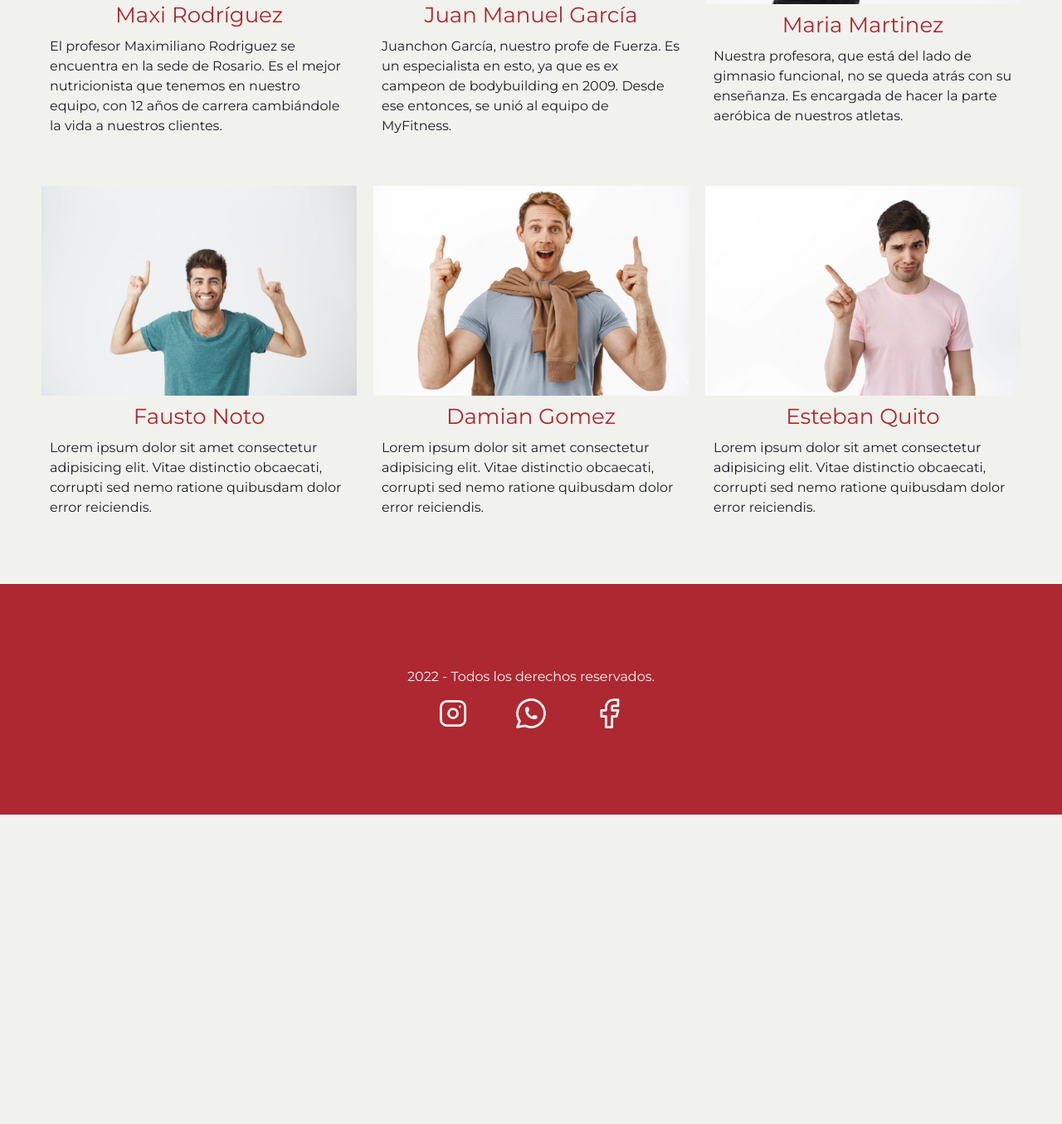
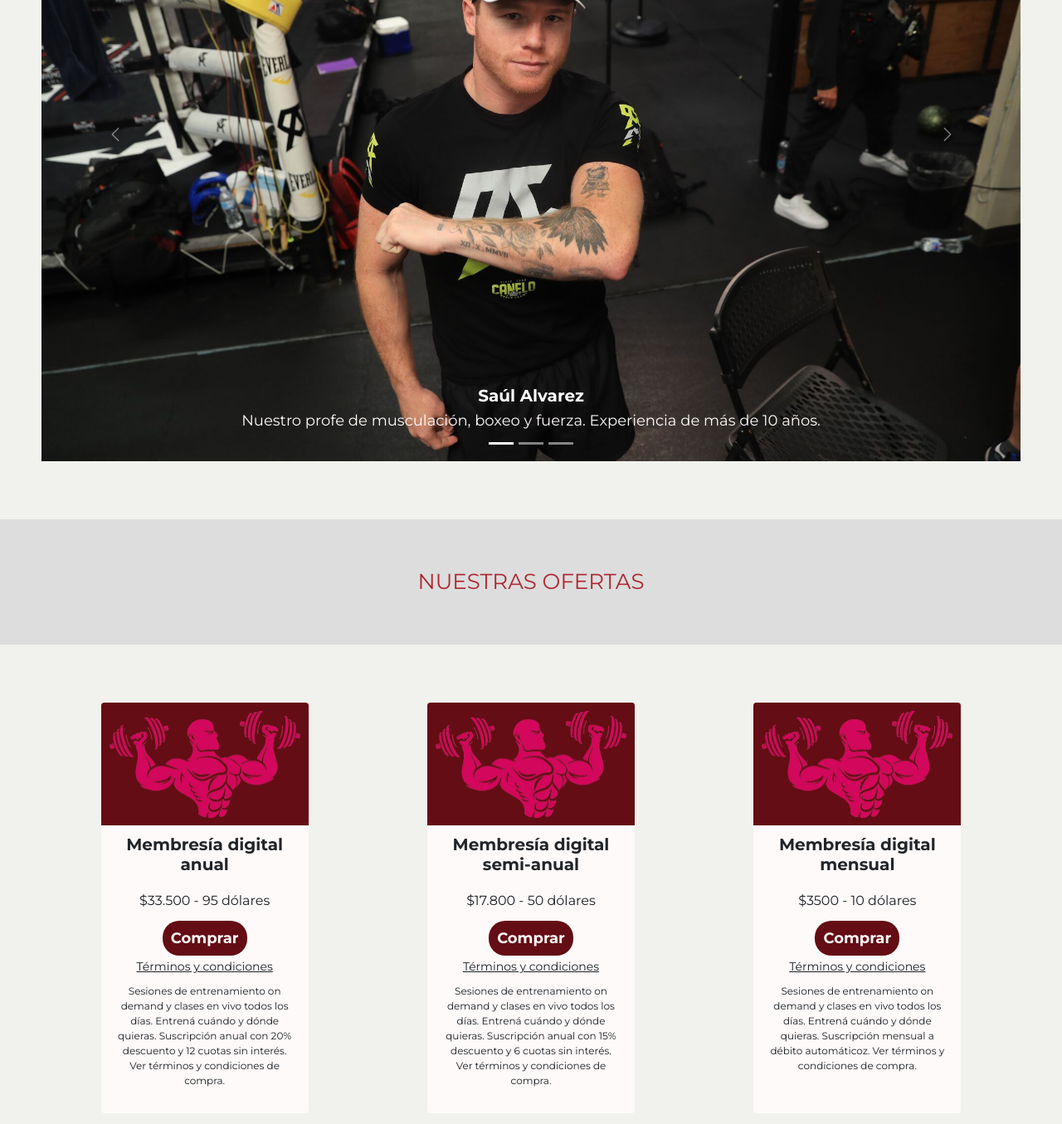
Before and after one commit to adrimachado0/Entregas-CoderHouse, a plain HTML site: page index.html in a window 1280 px wide. Shown: the part 1222-2577 px from the top of the page at 83% size. Before the commit the page ends 2204 px from the top, so only its background shows below. Drawn offline with nearby package versions, Linux system fonts and the light colour scheme.

Commit message:
Ultimo commit del index, agregue navbar, carrusel y cards.

```diff
--- a/index.html
+++ b/index.html
@@ -84,63 +84,84 @@
             <h3 class="contenedor__titulo">
                 Nuestro equipo
             </h3>
-            <div class="grid">
-                <div class="profesor">
-                    <img src="imagenes/profe1.webp" alt="">
-                    <div class="profesor-desc">
-                        <h3>
-                            Maxi Rodríguez
-                        </h3>
-                        <p>El profesor Maximiliano Rodriguez se encuentra en la sede de Rosario. Es el mejor nutricionista que tenemos en nuestro equipo, con 12 años de carrera cambiándole la vida a nuestros clientes.</p>
+                <div id="carouselExampleCaptions" class="carousel slide">
+                    <div class="carousel-indicators">
+                        <button type="button" data-bs-target="#carouselExampleCaptions" data-bs-slide-to="0" class="active" aria-current="true" aria-label="Slide 1"></button>
+                        <button type="button" data-bs-target="#carouselExampleCaptions" data-bs-slide-to="1" aria-label="Slide 2"></button>
+                        <button type="button" data-bs-target="#carouselExampleCaptions" data-bs-slide-to="2" aria-label="Slide 3"></button>
                     </div>
+                    <div class="carousel-inner">
+                        <div class="carousel-item active">
+                            <img src="imagenes/caneloAlvarez.jfif" class="d-block w-100" alt="...">
+                            <div class="carousel-caption d-none d-md-block">
+                                <h5 class="carousel-titulo">Saúl Alvarez</h5>
+                                <p class="carousel-parrafo">Nuestro profe de musculación, boxeo y fuerza. Experiencia de más de 10 años.</p>
+                            </div>
+                        </div>
+                        <div class="carousel-item">
+                            <img src="imagenes/profeDeportes.webp" class="d-block w-100" alt="...">
+                            <div class="carousel-caption d-none d-md-block">
+                                <h5 class="carousel-titulo">Mariela Gimenez</h5>
+                                <p class="carousel-parrafo">Profesora de baile, y gimnasio funcional. Con una corta carrera de 3 años.</p>
+                            </div>
+                        </div>
+                        <div class="carousel-item">
+                            <img src="imagenes/profe2.webp" class="d-block w-100" alt="...">
+                            <div class="carousel-caption d-none d-md-block">
+                                <h5 class="carousel-titulo negro">Julián Larrosa</h5>
+                                <p class="carousel-parrafo negro">El único nutricionista que tenemos. Con una experiencia de 13 años desde que se recibió.</p>
+                            </div>
+                        </div>
+                    </div>
+                    <button class="carousel-control-prev" type="button" data-bs-target="#carouselExampleCaptions" data-bs-slide="prev">
+                        <span class="carousel-control-prev-icon" aria-hidden="true"></span>
+                        <span class="visually-hidden">Previous</span>
+                    </button>
+                    <button class="carousel-control-next" type="button" data-bs-target="#carouselExampleCaptions" data-bs-slide="next">
+                        <span class="carousel-control-next-icon" aria-hidden="true"></span>
+                        <span class="visually-hidden">Next</span>
+                    </button>
                 </div>
-                <div class="profesor">
-                    <img src="imagenes/profe2.webp" alt="">
-                    <div class="profesor-desc">
-                        <h3>
-                            Juan Manuel García
-                        </h3>
-                        <p>Juanchon García, nuestro profe de Fuerza. Es un especialista en esto, ya que es ex campeon de bodybuilding en 2009. Desde ese entonces, se unió al equipo de MyFitness.</p>
-                    </div>
+        </main>
+
+        <div class="divisor centrar">
+            <h3 class="contenedor__titulo">
+                Nuestras ofertas
+            </h3>
+        </div>
+
+        <section class="membresias contenedor">
+            <div class="card" style="width: 18rem;">
+                <img src="imagenes/loguito-removebg.png" class="card-img-top" alt="...">
+                <div class="card-body">
+                  <h5 class="card-title">Membresía digital anual</h5>
+                  <p class="card-text">$33.500 - 95 dólares</p>
+                  <a href="pages/contacto.html" class="boton-card boton ">Comprar</a>
+                  <p class="terminos-condiciones">Términos y condiciones</p>
+                  <p class="terminos-condiciones-descripcion">Sesiones de entrenamiento on demand y clases en vivo todos los días. Entrená cuándo y dónde quieras. Suscripción anual con 20% descuento y 12 cuotas sin interés. Ver términos y condiciones de compra.</p>
                 </div>
-                <div class="profesor">
-                    <img src="imagenes/profesora.webp" alt="">
-                    <div class="profesor-desc">
-                        <h3>
-                            Maria Martinez
-                        </h3>
-                        <p>Nuestra profesora, que está del lado de gimnasio funcional, no se queda atrás con su enseñanza. Es encargada de hacer la parte aeróbica de nuestros atletas.</p>
-                    </div>
+              </div>
+              <div class="card" style="width: 18rem;">
+                <img src="imagenes/loguito-removebg.png" class="card-img-top" alt="...">
+                <div class="card-body">
+                  <h5 class="card-title">Membresía digital semi-anual</h5>
+                  <p class="card-text">$17.800 - 50 dólares</p>
+                  <a href="pages/contacto.html" class="boton-card boton ">Comprar</a>
+                  <p class="terminos-condiciones">Términos y condiciones</p>
+                  <p class="terminos-condiciones-descripcion">Sesiones de entrenamiento on demand y clases en vivo todos los días. Entrená cuándo y dónde quieras. Suscripción anual con 15% descuento y 6 cuotas sin interés. Ver términos y condiciones de compra.</p>
                 </div>
-                <div class="profesor">
-                    <img src="imagenes/profeboxeo.webp" alt="">
-                    <div class="profesor-desc">
-                        <h3>
-                            Fausto Noto
-                        </h3>
-                        <p>Lorem ipsum dolor sit amet consectetur adipisicing elit. Vitae distinctio obcaecati, corrupti sed nemo ratione quibusdam dolor error reiciendis.</p>
-                    </div>
+              </div>
+              <div class="card" style="width: 18rem;">
+                <img src="imagenes/loguito-removebg.png" class="card-img-top" alt="...">
+                <div class="card-body">
+                  <h5 class="card-title">Membresía digital mensual</h5>
+                  <p class="card-text">$3500 - 10 dólares</p>
+                  <a href="pages/contacto.html" class="boton-card boton ">Comprar</a>
+                  <p class="terminos-condiciones">Términos y condiciones</p>
+                  <p class="terminos-condiciones-descripcion">Sesiones de entrenamiento on demand y clases en vivo todos los días. Entrená cuándo y dónde quieras. Suscripción mensual a débito automáticoz. Ver términos y condiciones de compra. </p>
                 </div>
-                <div class="profesor">
-                    <img src="imagenes/profejudo.webp" alt="">
-                    <div class="profesor-desc">
-                        <h3>
-                            Damian Gomez
-                        </h3>
-                        <p>Lorem ipsum dolor sit amet consectetur adipisicing elit. Vitae distinctio obcaecati, corrupti sed nemo ratione quibusdam dolor error reiciendis.</p>
-                    </div>
-                </div>
-                <div class="profesor">
-                    <img src="imagenes/proferandom.webp" alt="">
-                    <div class="profesor-desc">
-                        <h3>
-                            Esteban Quito
-                        </h3>
-                        <p>Lorem ipsum dolor sit amet consectetur adipisicing elit. Vitae distinctio obcaecati, corrupti sed nemo ratione quibusdam dolor error reiciendis.</p>
-                    </div>
-                </div>
-            </div>
-        </main>
+              </div>
+        </section>
 
         <footer>
             <p>2022 - Todos los derechos reservados.</p>
--- a/styles/estilos.css
+++ b/styles/estilos.css
@@ -60,8 +60,8 @@ img {
 
 .boton {
     background-color: var(--colorPrincipal);
-    padding: 1rem 6rem;
-    font-size: 2rem;
+    padding: 1.5rem 7rem;
+    font-size: 1.8rem;
     font-weight: bold;
     border-radius: 2rem;
     border: none;
@@ -76,6 +76,12 @@ img {
 h1,h2,h3,h4{
     text-align: center;
     color: var(--colorSecundario);
+}
+
+.contenedor {
+    margin: 0 auto;
+    max-width: 120rem;
+    padding: 1rem;
 }
 
 /** Header **/
@@ -155,13 +161,7 @@ header {
     color: var(--rojo);
 }
 
-/** Contenedor - Main **/
-
-.contenedor {
-    margin: 0 auto;
-    max-width: 120rem;
-    padding: 1rem;
-}
+/** INDEX **/
 
 .grid {
     display: grid;
@@ -183,10 +183,10 @@ header {
     }
 }
 
-
 .contenedor__titulo {
     color: var(--colorPrincipal);
     text-transform: uppercase;
+    margin: 5rem 0;
 }
 
 .profesor {
@@ -201,6 +201,61 @@ header {
 .profesor h3{
     color: var(--rojo);
     margin-bottom: 1rem;
+}
+
+.carousel-titulo {
+    font-size: 2rem;
+    font-weight: bold;
+}
+
+.carousel-parrafo {
+    font-size: 1.8rem;
+    color: var(--blanco) !important;
+}
+
+.negro {
+    color: var(--negro) !important;
+}
+
+.membresias {
+    display: flex;
+    justify-content: space-around;
+    flex-wrap: wrap;
+    row-gap: 3rem;
+}
+
+.card {
+    background-image: linear-gradient(to bottom, var(--colorPrincipal),var(--colorPrincipal) 30% , var(--blanco) 30%, var(--blanco) 70%);
+    padding: 1rem;
+    width: 25rem !important;
+    border: none;
+    text-align: center;
+}
+
+.card-title {
+    font-size: 2rem;
+    font-weight: bold;
+    text-align: center;
+    margin-top: 1rem;
+}
+
+.card-text {
+    margin: 2rem 0;
+}
+
+.boton-card {
+    padding: 1rem;
+}
+
+.terminos-condiciones {
+    font-size: 1.4rem;
+    margin-top: 1rem;
+    text-decoration: underline;
+    cursor: pointer;
+}
+
+.terminos-condiciones-descripcion {
+    font-size: 1.2rem;
 }
 
 
@@ -234,10 +289,6 @@ header {
 
 fieldset {
     border: none;
-}
-
-.contenedor {
-    padding-top: 5rem;
 }
 
 .style-input {
@@ -291,14 +342,13 @@ textarea {
 
 .divisor {
     background-color: #ddd;
-    padding: 5rem;
+    padding: 1rem 0;
     margin: 6rem 0;
+    text-align: center;
 }
 
 .divisor h3{
     color: var(--rojo);
-    text-align: left;
-    font-family: Arial;
 }
 
 /** Nuestras sedes **/
@@ -339,10 +389,6 @@ textarea {
 /** PRODUCTO **/
 
 /** Producto grid **/
-
-.contenedor__titulo {
-    margin-bottom: 2rem;
-}
 
 .grid--productos {
     display: grid;
@@ -425,6 +471,7 @@ footer {
     padding: 10rem;
     color: var(--blanco);
     text-align: center;
+    margin-top: 5rem;
 }
 
 .footer__icon {
```
Also changed, not shown: pages/nosotros.html (+1 -1 lines), imagenes/caneloAlvarez.jfif (added), imagenes/newteacher.webp (added), imagenes/profeDeportes.webp (added).
